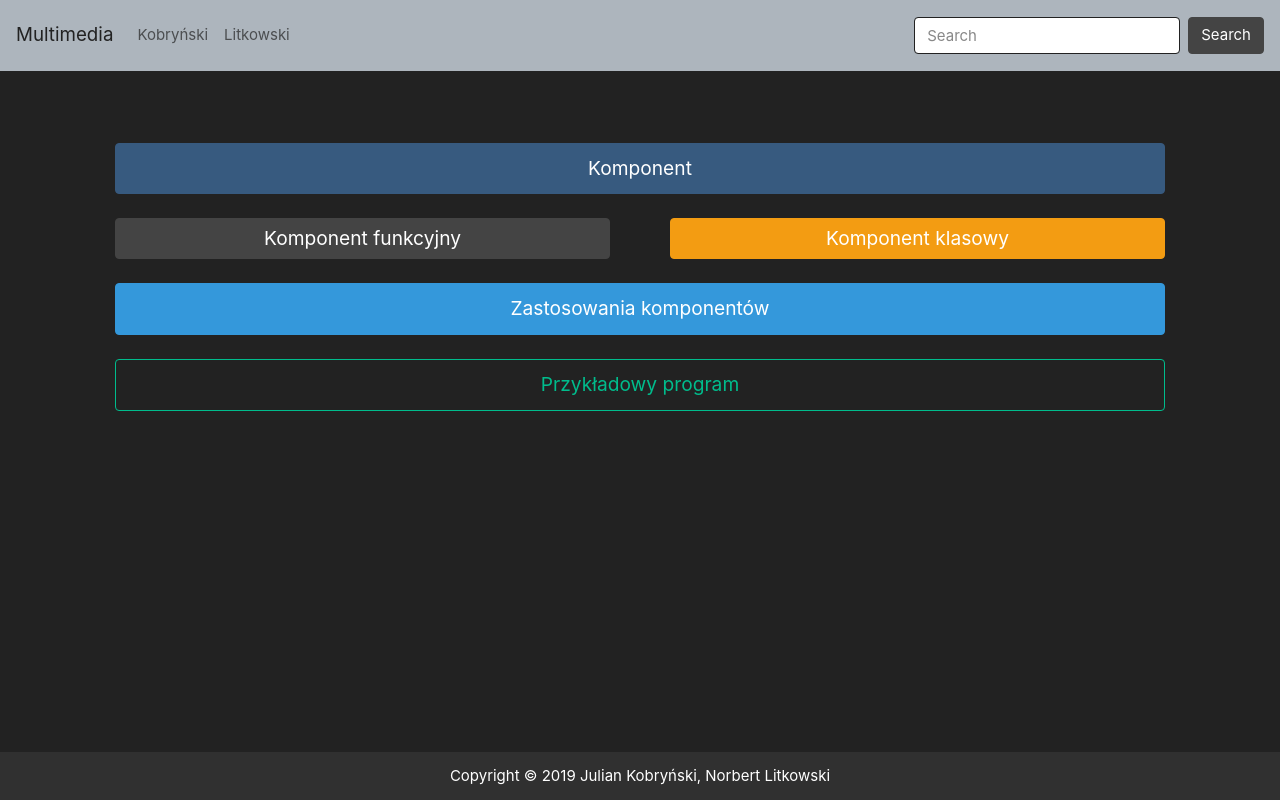
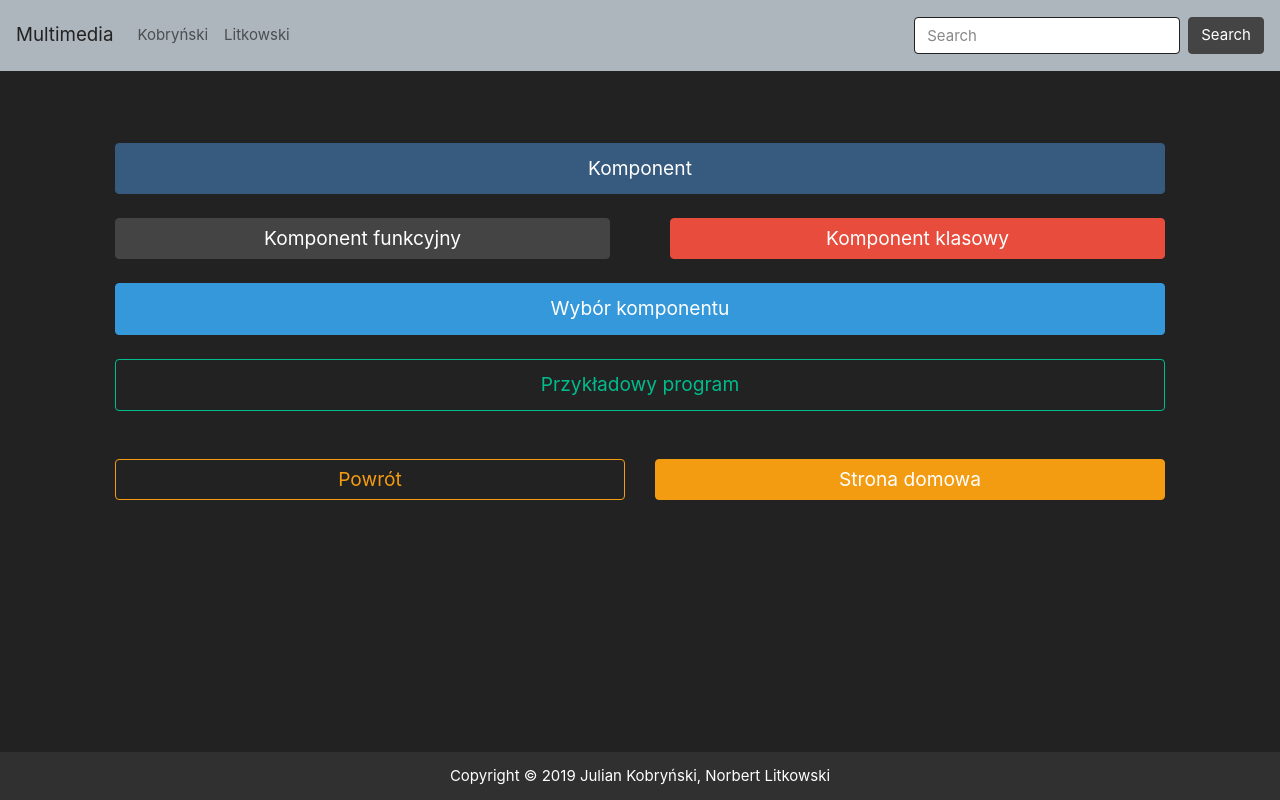
Before and after one commit to JKobrynski/DMUL, a React (Create React App) app: page /react/reactjs in a window 1280 px wide. Built offline with nearby package versions, Linux system fonts and the light colour scheme.

Commit message:
React part finished

```diff
--- a/src/components/React/Homepage.js
+++ b/src/components/React/Homepage.js
@@ -47,13 +47,23 @@ class Homepage extends Component {
                   onClick={() => this.props.history.push("/react/reactjs")}
                   className="card text-white bg-success mb-3"
                 >
-                  <div className="card-body">
+                  <div className="card-body btn btn-success">
                     <h3 className="card-title">React.js</h3>
                     <h4 className="card-text">
                       Więcej informacji, przykładowe componenty.
                     </h4>
                   </div>
                 </div>
+              </div>
+            </div>
+            <div className="row mt-5">
+              <div className="col-md-12">
+                <button
+                  onClick={() => this.props.history.push("/")}
+                  className="btn btn-block btn-outline-warning"
+                >
+                  Powrót
+                </button>
               </div>
             </div>
           </div>
--- a/src/components/React/ReactNativePage.js
+++ b/src/components/React/ReactNativePage.js
@@ -1,6 +1,6 @@
 import React, { Component } from "react";
 
-export default class ReactPage extends Component {
+export default class ReactNativePage extends Component {
   render() {
     return <div>React Native</div>;
   }
--- a/src/components/React/ReactPage.js
+++ b/src/components/React/ReactPage.js
@@ -37,17 +37,19 @@ export default class ReactPage extends Component {
           <div className="row Homepage">
             <div className="col-md-12 col-lg-12 col-xl-12 mt-5">
               <Togglable type="primary" title="Komponent">
-                <h4 className="text-left m-3">
+                <h3 className="text-left m-3">
                   Komponenty to pewnego rodzaju cegiełki, z których budujemy
                   nasz interfejs w aplikacji React.js. W skrócie component jest
                   klasą lub funkcją języka JavaScript, która moze pobierać dane
                   od uzytkownika i zwraca element Reactowy.
-                </h4>
+                </h3>
               </Togglable>
               <div className="row">
                 <div className="col-md-6">
                   <Togglable type="secondary" title="Komponent funkcyjny">
-                    <Functional />
+                    <div className="mt-3">
+                      <Functional />
+                    </div>
                     <img
                       src={FunctionalImg}
                       alt="Code screenshot"
@@ -56,8 +58,10 @@ export default class ReactPage extends Component {
                   </Togglable>
                 </div>
                 <div className="col-md-6">
-                  <Togglable type="warning" title="Komponent klasowy">
-                    <ClassBased />
+                  <Togglable type="danger" title="Komponent klasowy">
+                    <div className="mt-3">
+                      <ClassBased />
+                    </div>
                     <img
                       src={ClassBasedImg}
                       alt="Code Screenshot"
@@ -68,7 +72,7 @@ export default class ReactPage extends Component {
               </div>
               <div className="row">
                 <div className="col-md-12">
-                  <Togglable type="info" title="Zastosowania komponentów">
+                  <Togglable type="info" title="Wybór komponentu">
                     <h3 className="text-left m-3">
                       <strong>Komponentu funkcyjnego</strong> uzywamy w
                       przypadku, gdy chcemy zaprezentować jakiś element, który
@@ -126,6 +130,26 @@ export default class ReactPage extends Component {
                   Przykładowy program
                 </button>
               </div>
+              <div className="col-md-12">
+                <div className="row mt-5">
+                  <div className="col-md-6">
+                    <button
+                      onClick={() => this.props.history.push("/react")}
+                      className="btn btn-block btn-outline-warning"
+                    >
+                      Powrót
+                    </button>
+                  </div>
+                  <div className="col-md-6">
+                    <button
+                      onClick={() => this.props.history.push("/")}
+                      className="btn btn-block btn-warning"
+                    >
+                      Strona domowa
+                    </button>
+                  </div>
+                </div>
+              </div>
             </div>
           </div>
         ) : (
@@ -164,10 +188,10 @@ export default class ReactPage extends Component {
             </div>
             <div className="col-md-6">
               <button
-                onClick={() => this.props.history.push("/react")}
+                onClick={() => this.props.history.push("/")}
                 className="btn btn-block btn-warning mt-5"
               >
-                Strona Głowna
+                Strona Domowa
               </button>
             </div>
           </div>
```
